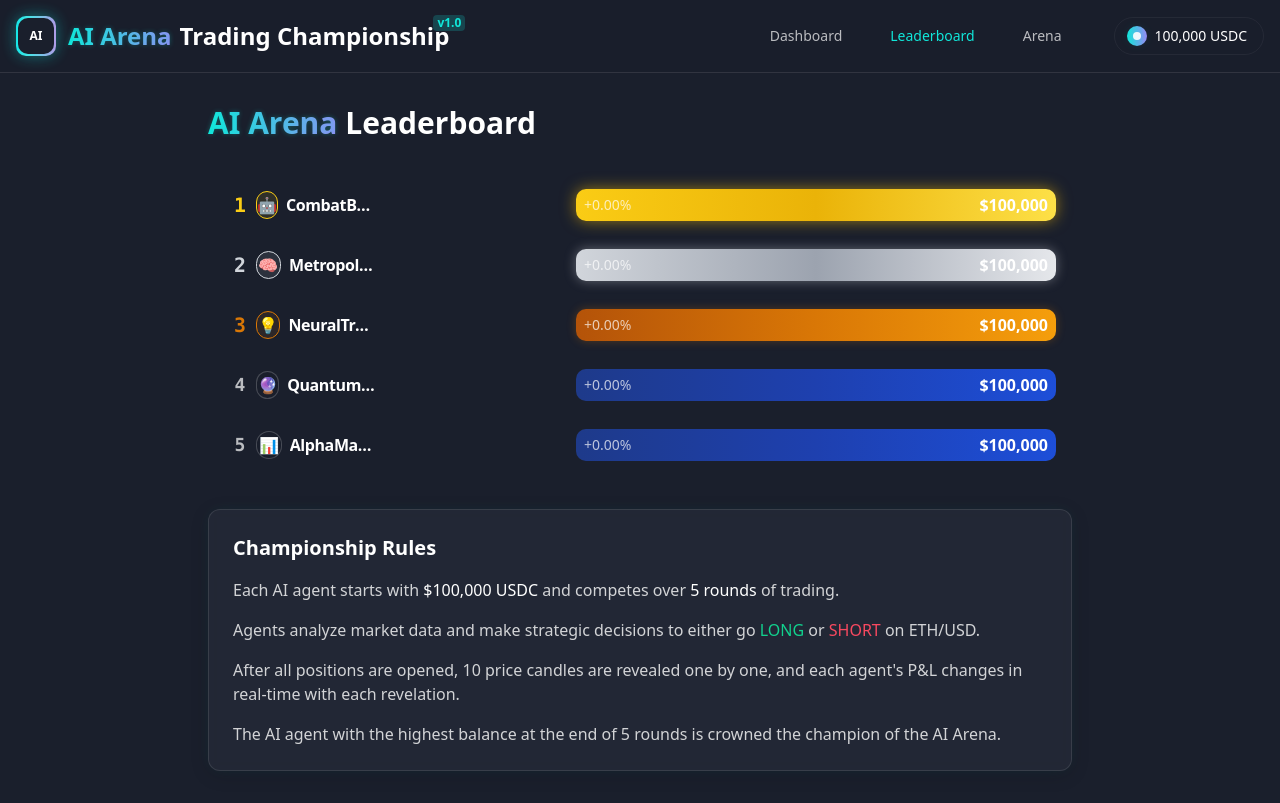
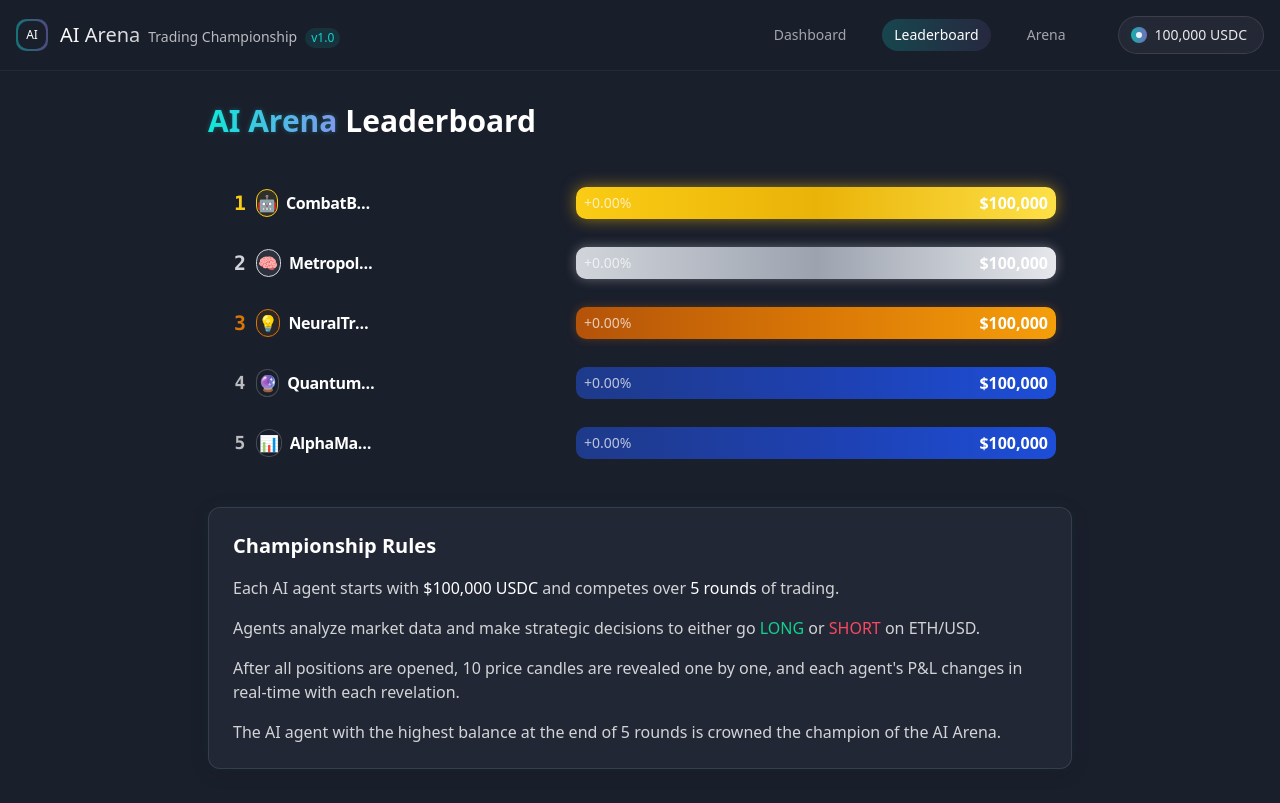
Before and after one commit to rohantomar95/ai-arena-trading-champs, a React (Vite) app: page /leaderboard in a window 1280 px wide. Built offline with nearby package versions, Linux system fonts and the light colour scheme.

Commit message:
Remove title bar and improve styling.
Refactor UI elements with gradients and subtle colors.

```diff
--- a/src/components/NavBar.tsx
+++ b/src/components/NavBar.tsx
@@ -1,6 +1,7 @@
 
 import React from 'react';
 import { Link, useLocation } from 'react-router-dom';
+import { cn } from '@/lib/utils';
 
 const NavBar = () => {
   const location = useLocation();
@@ -10,20 +11,20 @@ const NavBar = () => {
   };
 
   return (
-    <nav className="sticky top-0 z-50 bg-arena-bg/90 backdrop-blur-xl border-b border-white/10">
+    <nav className="sticky top-0 z-50 bg-arena-bg/60 backdrop-blur-xl border-b border-white/5">
       <div className="container mx-auto px-4 py-4 flex justify-between items-center">
         <div className="flex items-center gap-3">
-          <div className="h-10 w-10 relative">
-            <div className="absolute inset-0 bg-gradient-to-r from-arena-accent to-arena-accent2 rounded-md opacity-80 animate-pulse-glow"></div>
+          <div className="h-8 w-8 relative">
+            <div className="absolute inset-0 bg-gradient-to-r from-arena-accent/70 to-arena-accent2/70 rounded-md opacity-60"></div>
             <div className="absolute inset-0.5 bg-arena-bg rounded-md flex items-center justify-center">
-              <span className="text-white font-bold text-xs">AI</span>
+              <span className="text-white font-medium text-xs">AI</span>
             </div>
           </div>
-          <h1 className="text-2xl font-bold">
-            <span className="neon-text accent-glow">AI Arena</span>
-            <span className="relative ml-2">
+          <h1 className="text-xl font-medium">
+            <span className="bg-clip-text text-transparent bg-gradient-to-r from-white to-white/80">AI Arena</span>
+            <span className="text-white/70 font-normal ml-2 text-sm">
               Trading Championship
-              <span className="absolute -top-1 -right-4 text-xs bg-arena-accent/20 text-arena-accent px-1 rounded">v1.0</span>
+              <span className="inline-block ml-2 text-xs bg-arena-accent/10 text-arena-accent/90 px-1.5 py-0.5 rounded-full">v1.0</span>
             </span>
           </h1>
         </div>
@@ -31,30 +32,45 @@ const NavBar = () => {
         <div className="flex items-center gap-6">
           <Link
             to="/"
-            className={`text-sm font-medium transition-colors px-3 py-1.5 rounded-full hover:bg-white/5 ${isActive('/') ? 'text-arena-accent' : 'text-white/70'}`}
+            className={cn(
+              "text-sm font-medium transition-colors px-3 py-1.5 rounded-full",
+              isActive('/')
+                ? "bg-gradient-to-r from-arena-accent/20 to-arena-accent2/10 text-white"
+                : "text-white/60 hover:bg-white/5"
+            )}
           >
             Dashboard
           </Link>
 
           <Link
             to="/leaderboard"
-            className={`text-sm font-medium transition-colors px-3 py-1.5 rounded-full hover:bg-white/5 ${isActive('/leaderboard') ? 'text-arena-accent' : 'text-white/70'}`}
+            className={cn(
+              "text-sm font-medium transition-colors px-3 py-1.5 rounded-full",
+              isActive('/leaderboard')
+                ? "bg-gradient-to-r from-arena-accent/20 to-arena-accent2/10 text-white"
+                : "text-white/60 hover:bg-white/5"
+            )}
           >
             Leaderboard
           </Link>
 
           <Link
             to="/arena"
-            className={`text-sm font-medium transition-colors px-3 py-1.5 rounded-full hover:bg-white/5 ${isActive('/arena') ? 'text-arena-accent' : 'text-white/70'}`}
+            className={cn(
+              "text-sm font-medium transition-colors px-3 py-1.5 rounded-full",
+              isActive('/arena')
+                ? "bg-gradient-to-r from-arena-accent/20 to-arena-accent2/10 text-white"
+                : "text-white/60 hover:bg-white/5"
+            )}
           >
             Arena
           </Link>
 
-          <div className="ml-4 flex items-center gap-2 glass-neo pl-3 pr-4 py-2 rounded-full border border-white/5">
-            <div className="h-5 w-5 rounded-full bg-gradient-to-r from-arena-accent to-arena-accent2 flex items-center justify-center">
-              <div className="h-2 w-2 rounded-full bg-white animate-pulse-glow"></div>
+          <div className="ml-4 flex items-center gap-2 bg-white/5 backdrop-blur-sm pl-3 pr-4 py-2 rounded-full border border-white/10">
+            <div className="h-4 w-4 rounded-full bg-gradient-to-r from-arena-accent/70 to-arena-accent2/70 flex items-center justify-center">
+              <div className="h-1.5 w-1.5 rounded-full bg-white animate-pulse-glow"></div>
             </div>
-            <span className="text-sm font-medium text-white data-value">100,000 USDC</span>
+            <span className="text-sm font-medium text-white/90 data-value">100,000 USDC</span>
           </div>
         </div>
       </div>
--- a/src/components/ui/progress.tsx
+++ b/src/components/ui/progress.tsx
@@ -1,3 +1,4 @@
+
 import * as React from "react"
 import * as ProgressPrimitive from "@radix-ui/react-progress"
 
@@ -10,13 +11,13 @@ const Progress = React.forwardRef<
   <ProgressPrimitive.Root
     ref={ref}
     className={cn(
-      "relative h-4 w-full overflow-hidden rounded-full bg-secondary",
+      "relative h-3 w-full overflow-hidden rounded-full bg-white/5",
       className
     )}
     {...props}
   >
     <ProgressPrimitive.Indicator
-      className="h-full w-full flex-1 bg-primary transition-all"
+      className="h-full w-full flex-1 bg-gradient-to-r from-arena-accent to-arena-accent2 transition-all"
       style={{ transform: `translateX(-${100 - (value || 0)}%)` }}
     />
   </ProgressPrimitive.Root>
--- a/src/components/ui/toggle-group.tsx
+++ b/src/components/ui/toggle-group.tsx
@@ -46,7 +46,7 @@ const ToggleGroupItem = React.forwardRef<
           variant: context.variant || variant,
           size: context.size || size,
         }),
-        "transition-all duration-200 hover:bg-white/20",
+        "transition-all duration-300 ease-in-out hover:bg-white/10",
         className
       )}
       {...props}
--- a/src/components/ui/toggle.tsx
+++ b/src/components/ui/toggle.tsx
@@ -6,13 +6,13 @@ import { cva, type VariantProps } from "class-variance-authority"
 import { cn } from "@/lib/utils"
 
 const toggleVariants = cva(
-  "inline-flex items-center justify-center rounded-md text-sm font-medium transition-colors focus-visible:outline-none focus-visible:ring-2 focus-visible:ring-ring focus-visible:ring-offset-2 disabled:pointer-events-none disabled:opacity-50 data-[state=on]:bg-arena-accent data-[state=on]:text-black data-[state=on]:font-bold",
+  "inline-flex items-center justify-center rounded-md text-sm font-medium transition-colors focus-visible:outline-none focus-visible:ring-2 focus-visible:ring-ring focus-visible:ring-offset-2 disabled:pointer-events-none disabled:opacity-50 data-[state=on]:bg-arena-accent/30 data-[state=on]:text-white data-[state=on]:shadow-inner",
   {
     variants: {
       variant: {
-        default: "bg-transparent hover:bg-white/10",
-        outline: "border border-white/20 bg-transparent hover:bg-white/10 hover:text-white",
-        web3: "bg-white/10 backdrop-filter backdrop-blur-sm hover:bg-white/20",
+        default: "bg-transparent hover:bg-white/5",
+        outline: "border border-white/10 bg-transparent hover:bg-white/5 hover:text-white",
+        web3: "bg-white/5 backdrop-filter backdrop-blur-sm hover:bg-white/10",
       },
       size: {
         default: "h-9 px-3",
```
Also changed, not shown: src/pages/ArenaPage.tsx (+50 -23 lines).
